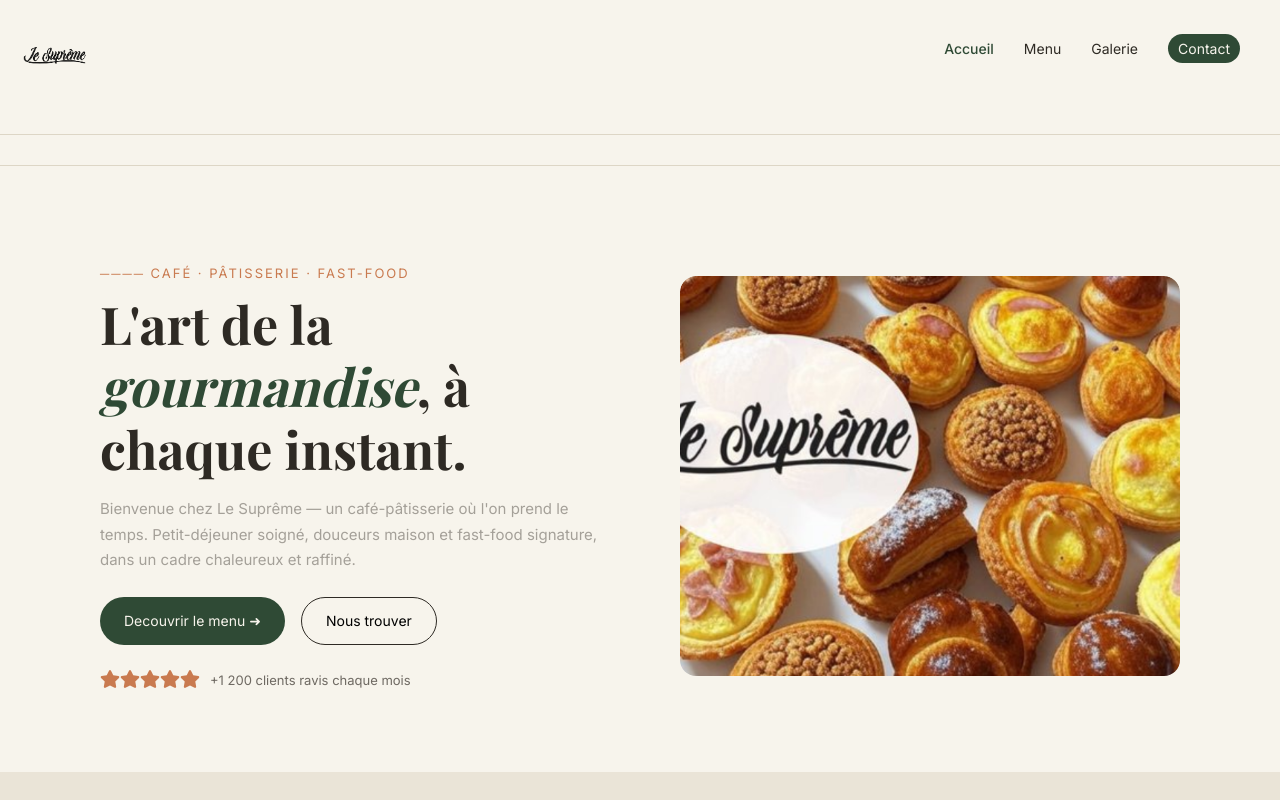
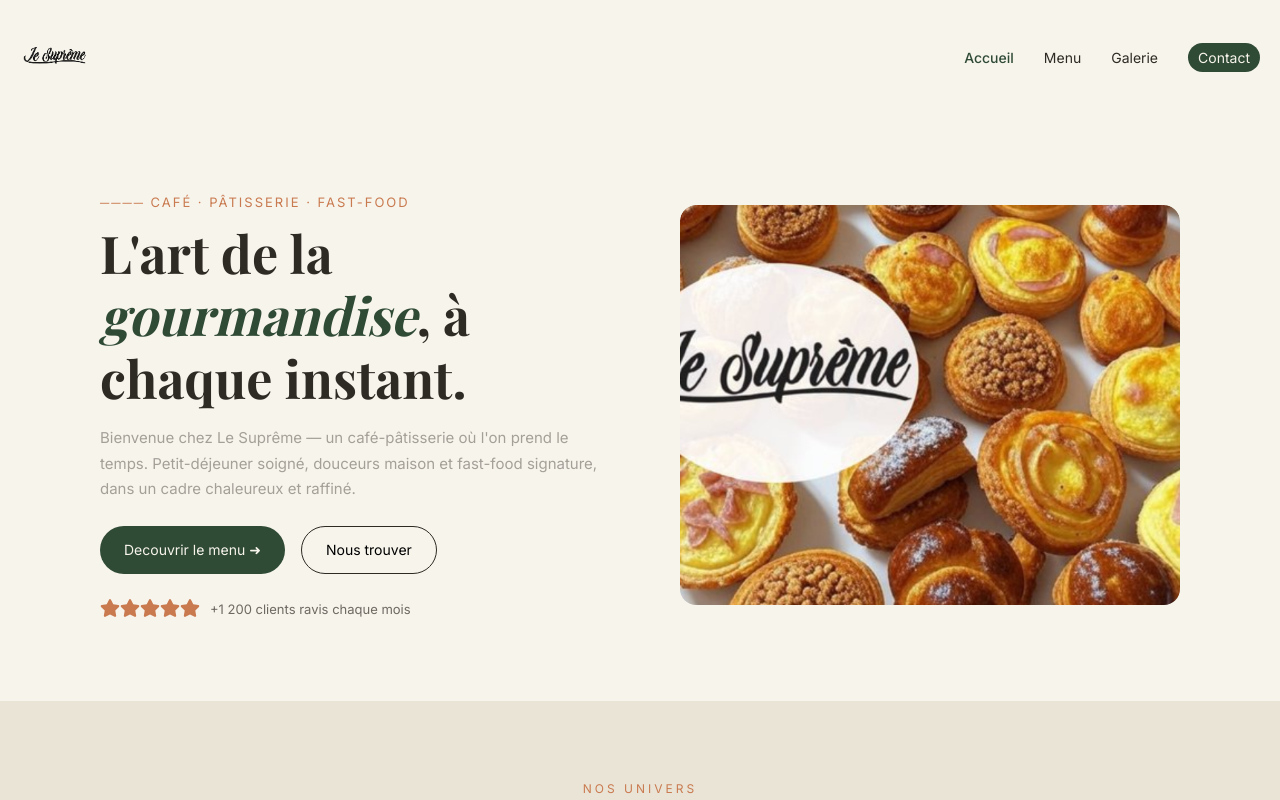
Before and after one commit to bettyhubcod/le-supreme-website, a React (Vite) app: page / in a window 1280 px wide. Shown: the top 800 px of the page. Built offline with nearby package versions, Linux system fonts and the light colour scheme; a web font is replaced by a local one.

Commit message:
modif de details

```diff
--- a/src/components/Navbar.jsx
+++ b/src/components/Navbar.jsx
@@ -1,11 +1,22 @@
 import { NavLink } from "react-router-dom";
-  import { useState } from "react";
+import { useState, useEffect } from "react";
 import { Menu, X } from "lucide-react";
 import "../styles/Navbar.css";
 import logo from "../assets/logo.png";
 
 function Navbar() {
   const [etat, setState] = useState(false);
+
+  useEffect(() => {
+    const handleResize = () => {
+      if (window.innerWidth >= 1024) {
+        setState(false);
+      }
+    };
+    window.addEventListener("resize", handleResize);
+    return () => window.removeEventListener("resize", handleResize);
+  }, []);
+
   return (
     <nav>
       <div className="menu">
@@ -14,53 +25,29 @@
             <img src={logo} alt="Le Suprême" />
           </NavLink>
         </div>
-
         <div className="nav-desktop">
           <ul>
-              <li>
-                <NavLink to="/">Accueil</NavLink>
-              </li>
-              <li>
-                <NavLink to="/menu">Menu</NavLink>
-              </li>
-              <li>
-                <NavLink to="/galerie">Galerie</NavLink>
-              </li>
-              <li>
-                <NavLink to="/contact" id="contact">
-                  Contact
-                </NavLink>
-              </li>
+            <li><NavLink to="/">Accueil</NavLink></li>
+            <li><NavLink to="/menu">Menu</NavLink></li>
+            <li><NavLink to="/galerie">Galerie</NavLink></li>
+            <li><NavLink to="/contact" id="contact">Contact</NavLink></li>
           </ul>
         </div>
-
         <button onClick={() => setState((prev) => !prev)}>
           {etat ? <X /> : <Menu />}
         </button>
       </div>
       <div className="ligne_decor"></div>
-
       <div className="nav-mobile">
         {etat && (
           <ul>
-              <li>
-                <NavLink to="/">Accueil</NavLink>
-              </li>
-              <li>
-                <NavLink to="/menu">Menu</NavLink>
-              </li>
-              <li>
-                <NavLink to="/galerie">Galerie</NavLink>
-              </li>
-              <li>
-                <NavLink to="/contact" >
-                  Contact
-                </NavLink>
-              </li>
+            <li><NavLink to="/" onClick={() => setState(false)}>Accueil</NavLink></li>
+            <li><NavLink to="/menu" onClick={() => setState(false)}>Menu</NavLink></li>
+            <li><NavLink to="/galerie" onClick={() => setState(false)}>Galerie</NavLink></li>
+            <li><NavLink to="/contact" onClick={() => setState(false)}>Contact</NavLink></li>
           </ul>
         )}
       </div>
-
       <div className="ligne_decor"></div>
     </nav>
   );
--- a/src/styles/Navbar.css
+++ b/src/styles/Navbar.css
@@ -79,12 +79,30 @@ nav img{
    nav button {
     display: none;
   }
-    .nav-desktop{
-        display: flex
+  .nav-mobile {
+    display: none !important;
   }
-    .nav-desktop ul{
+  .nav-desktop {
     display: flex;
+  }
+  nav button {
+    display: none;
+  }
+  .nav-mobile {
+    display: none !important;
+  }
+  .nav-desktop {
+    display: flex;
+  }
+  .nav-desktop ul {
     flex-direction: row;
+    padding: 0;
+    margin: 0;
+    gap: 30px;
+    align-items: center;
+  }
+    .ligne_decor {
+    display: none;
   }
 
 }
```
Lines whose indentation alone changed are shown as unchanged.
